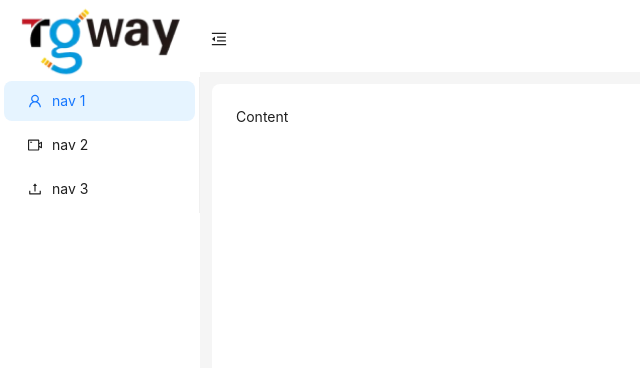
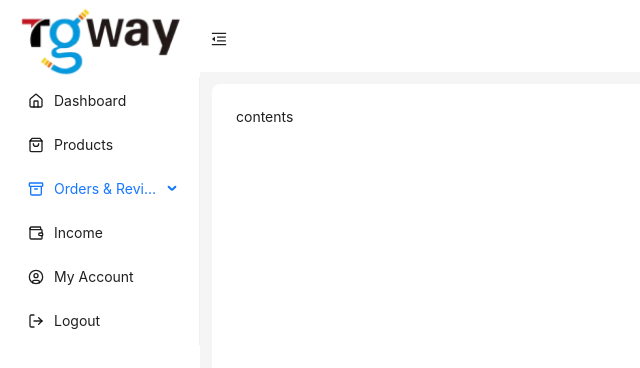
Before and after one commit to birajrb/tgway-seller-v2, a React (Vite) app: page / in a window 1280 px wide. Shown: the top 368 px of the page, without its empty margins (0-640 px from the left). Built offline with nearby package versions, Linux system fonts and the light colour scheme.

Commit message:
feat: add custom layout with sidebar elements
- add tanstack react query
- fix vite config
- add github pull request template
- add github bug report template
- add ci.yml
- change font family to figtree
- add clsx utility function

```diff
--- a/package.json
+++ b/package.json
@@ -12,6 +12,7 @@
   },
   "dependencies": {
     "@hookform/resolvers": "^3.9.0",
+    "@tanstack/react-query": "^5.51.15",
     "antd": "^5.23.0",
     "clsx": "^2.1.1",
     "eslint-plugin-import": "^2.31.0",
--- a/src/App.tsx
+++ b/src/App.tsx
@@ -1,8 +1,23 @@
+import { createBrowserRouter, RouterProvider } from 'react-router-dom';
+
 import CustomLayout from './components/CustomLayout/CustomLayout';
+
+const router = createBrowserRouter([
+  { element: <CustomLayout />,
+    children: [
+      {
+        path: '/',
+        element: <div>contents</div>,
+      },
+    ] },
+]);
 
 function App() {
   return (
-    <CustomLayout />
+    <RouterProvider
+      router={router}
+    />
+
   );
 }
 
--- a/src/components/CustomLayout/CustomLayout.tsx
+++ b/src/components/CustomLayout/CustomLayout.tsx
@@ -1,25 +1,71 @@
 import { useState } from 'react';
+import { Outlet, useNavigate } from 'react-router-dom';
 import {
   MenuFoldOutlined,
   MenuUnfoldOutlined,
-  UploadOutlined,
-  UserOutlined,
-  VideoCameraOutlined,
 } from '@ant-design/icons';
-import { Button, Layout, Menu, theme } from 'antd';
+import { Button, Layout, Menu, MenuProps, theme } from 'antd';
+import { Archive, CircleUser, Home, LogOut, ShoppingBag, Wallet } from 'lucide-react';
 
 import mobileLogo from '/fav.png';
 import logo from '/logo.png';
 
 import styles from './styles.module.css';
 
+type MenuItem = Required<MenuProps>['items'][number];
+
+const items: MenuItem[] = [
+  {
+    key: '/',
+    label: 'Dashboard',
+    icon: <Home height={16} width={16} />,
+  },
+  {
+    key: '/products',
+    label: 'Products',
+    icon: <ShoppingBag height={16} width={16} />,
+  },
+  {
+    key: '',
+    label: 'Orders & Reviews',
+    icon: <Archive height={16} width={16} />,
+    children: [
+      { key: '/order', label: 'Order', icon: <Archive height={16} width={16} /> },
+      { key: '/return', label: 'Return', icon: <Archive height={16} width={16} /> },
+      { key: '/review', label: 'Review', icon: <Archive height={16} width={16} /> },
+      { key: '/refund', label: 'Refund', icon: <Archive height={16} width={16} /> },
+    ],
+  },
+  {
+    key: '/income',
+    label: 'Income',
+    icon: <Wallet height={16} width={16} />,
+  },
+  {
+    key: '/my-account',
+    label: 'My Account',
+    icon: <CircleUser height={16} width={16} />,
+  },
+  {
+    key: '/logout',
+    label: 'Logout',
+    icon: <LogOut height={16} width={16} />,
+  },
+];
+
 const { Header, Sider, Content } = Layout;
 
 function CustomLayout() {
+  const navigate = useNavigate();
+
   const [collapsed, setCollapsed] = useState(false);
   const {
     token: { colorBgContainer, borderRadiusLG },
   } = theme.useToken();
+
+  const handleNavigation: MenuProps['onClick'] = (e) => {
+    navigate(e.key);
+  };
 
   return (
     <Layout>
@@ -40,26 +86,13 @@ function CustomLayout() {
             : <img src={logo} width={161} height={69} alt="tgway-logo" />}
         </div>
         <Menu
+          onClick={handleNavigation}
           theme="light"
           mode="inline"
           defaultSelectedKeys={['1']}
-          items={[
-            {
-              key: '1',
-              icon: <UserOutlined />,
-              label: 'nav 1',
-            },
-            {
-              key: '2',
-              icon: <VideoCameraOutlined />,
-              label: 'nav 2',
-            },
-            {
-              key: '3',
-              icon: <UploadOutlined />,
-              label: 'nav 3',
-            },
-          ]}
+          items={
+            items
+          }
         />
       </Sider>
       <Layout style={{ marginLeft: collapsed ? 60 : 180 }}>
@@ -86,7 +119,7 @@ function CustomLayout() {
             borderRadius: borderRadiusLG,
           }}
         >
-          Content
+          <Outlet />
         </Content>
       </Layout>
     </Layout>
--- a/src/index.css
+++ b/src/index.css
@@ -0,0 +1,5 @@
+@import url('https://fonts.googleapis.com/css2?family=Figtree:ital,wght@0,300..900;1,300..900&display=swap');
+
+body{
+    font-family: "Figtree", serif;
+}
--- /dev/null
+++ b/src/lib/utils.ts
@@ -0,0 +1,5 @@
+import { type ClassValue, clsx } from 'clsx';
+
+export function cn(...inputs: ClassValue[]) {
+  return (clsx(inputs));
+}
--- a/src/main.tsx
+++ b/src/main.tsx
@@ -2,11 +2,16 @@ import './index.css';
 
 import { StrictMode } from 'react';
 import { createRoot } from 'react-dom/client';
+import { QueryClient, QueryClientProvider } from '@tanstack/react-query';
 
 import App from './App.tsx';
 
+const queryClient = new QueryClient();
+
 createRoot(document.getElementById('root')!).render(
   <StrictMode>
-    <App />
+    <QueryClientProvider client={queryClient}>
+      <App />
+    </QueryClientProvider>
   </StrictMode>,
 );
--- a/src/types.ts
+++ b/src/types.ts
@@ -0,0 +1,3 @@
+import type { MenuProps } from 'antd';
+
+export type MenuItem = Required<MenuProps>['items'][number];
--- a/vite.config.ts
+++ b/vite.config.ts
@@ -1,15 +1,7 @@
-import path from "path";
-import react from "@vitejs/plugin-react-swc";
-import { defineConfig } from "vite";
-import { visualizer } from "rollup-plugin-visualizer";
+import { defineConfig } from 'vite'
+import react from '@vitejs/plugin-react-swc'
 
-
-
+// https://vite.dev/config/
 export default defineConfig({
-  plugins: [react(), visualizer()],
-  resolve: {
-    alias: {
-      "@": path.resolve(__dirname, "./src"),
-    },
-  },
-});
+  plugins: [react()],
+})
```
Also changed, not shown: src/constants/index.tsx (added, +63 -0 lines), 1 other file (tests, documents, lock files or other folders).
